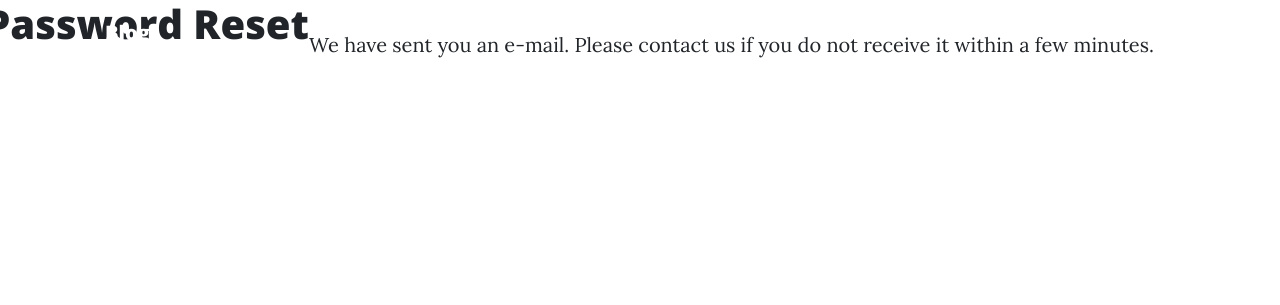
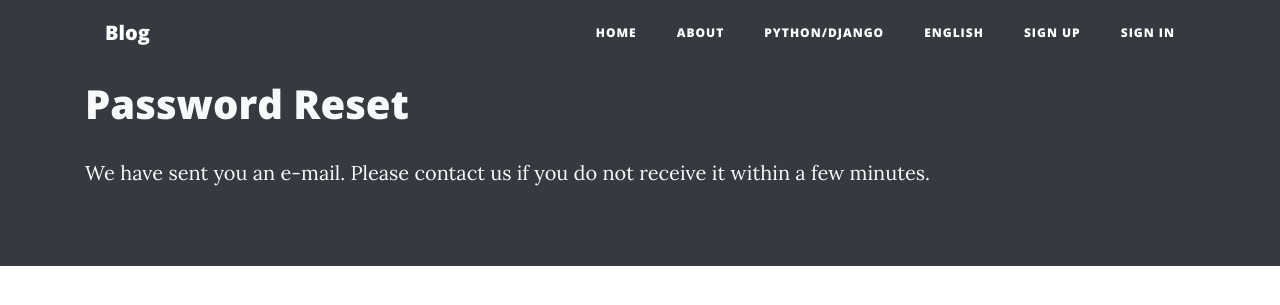
Before and after one commit to TareqMonwer/Blog, a Django app: page /accounts/password/reset/done/ in a window 1280 px wide. Shown: the top 305 px of the page. Run offline with Django 3.2, Linux system fonts and the light colour scheme; some libraries are stand-ins or nearby versions.

Commit message:
password change UI imporoved

```diff
--- a/blog/blog/templates/account/password_change.html
+++ b/blog/blog/templates/account/password_change.html
@@ -6,6 +6,8 @@
 {% block head_title %}{% trans "Change Password" %}{% endblock %}
 
 {% block inner %}
+  <div class="col-md-12 bg-dark text-light" style="padding: 5rem 0 3rem 0;">
+    <div class="container">
       <h1>{% trans "Change Password" %}</h1>
 
       <form method="POST" action="{% url 'account_change_password' %}" class="password_change">
@@ -13,4 +15,6 @@
           {{ form|crispy }}
           <button class="btn btn-primary" type="submit" name="action">{% trans "Change Password" %}</button>
       </form>
+    </div>
+  </div>
 {% endblock %}
--- a/blog/blog/templates/account/password_reset.html
+++ b/blog/blog/templates/account/password_reset.html
@@ -7,7 +7,8 @@
 {% block head_title %}{% trans "Password Reset" %}{% endblock %}
 
 {% block inner %}
-
+<div class="col-md-12 bg-dark text-light" style="padding: 5rem 0 3rem 0;">
+    <div class="container">
       <h1>{% trans "Password Reset" %}</h1>
       {% if user.is_authenticated %}
       {% include "account/snippets/already_logged_in.html" %}
@@ -22,4 +23,6 @@
       </form>
 
       <p>{% blocktrans %}Please contact us if you have any trouble resetting your password.{% endblocktrans %}</p>
+    </div>
+</div>
 {% endblock %}
--- a/blog/blog/templates/account/password_reset_done.html
+++ b/blog/blog/templates/account/password_reset_done.html
@@ -6,11 +6,15 @@
 {% block head_title %}{% trans "Password Reset" %}{% endblock %}
 
 {% block inner %}
-    <h1>{% trans "Password Reset" %}</h1>
+  <div class="col-md-12 bg-dark text-light" style="padding: 5rem 0 3rem 0;">
+    <div class="container">
+      <h1>{% trans "Password Reset" %}</h1>
 
-    {% if user.is_authenticated %}
-    {% include "account/snippets/already_logged_in.html" %}
-    {% endif %}
+      {% if user.is_authenticated %}
+      {% include "account/snippets/already_logged_in.html" %}
+      {% endif %}
 
-    <p>{% blocktrans %}We have sent you an e-mail. Please contact us if you do not receive it within a few minutes.{% endblocktrans %}</p>
+      <p>{% blocktrans %}We have sent you an e-mail. Please contact us if you do not receive it within a few minutes.{% endblocktrans %}</p>
+    </div>
+  </div>
 {% endblock %}
--- a/blog/blog/templates/account/password_reset_from_key.html
+++ b/blog/blog/templates/account/password_reset_from_key.html
@@ -5,6 +5,8 @@
 {% block head_title %}{% trans "Change Password" %}{% endblock %}
 
 {% block inner %}
+  <div class="col-md-12 bg-dark text-light" style="padding: 5rem 0 3rem 0;">
+    <div class="container">
       <h1>{% if token_fail %}{% trans "Bad Token" %}{% else %}{% trans "Change Password" %}{% endif %}</h1>
 
       {% if token_fail %}
@@ -21,4 +23,6 @@
               <p>{% trans 'Your password is now changed.' %}</p>
           {% endif %}
       {% endif %}
+    </div>
+  </div>
 {% endblock %}
```
Also changed, not shown: blog/blog/templates/account/password_reset_from_key_done.html (+6 -2 lines). Lines whose indentation alone changed are shown as unchanged.
